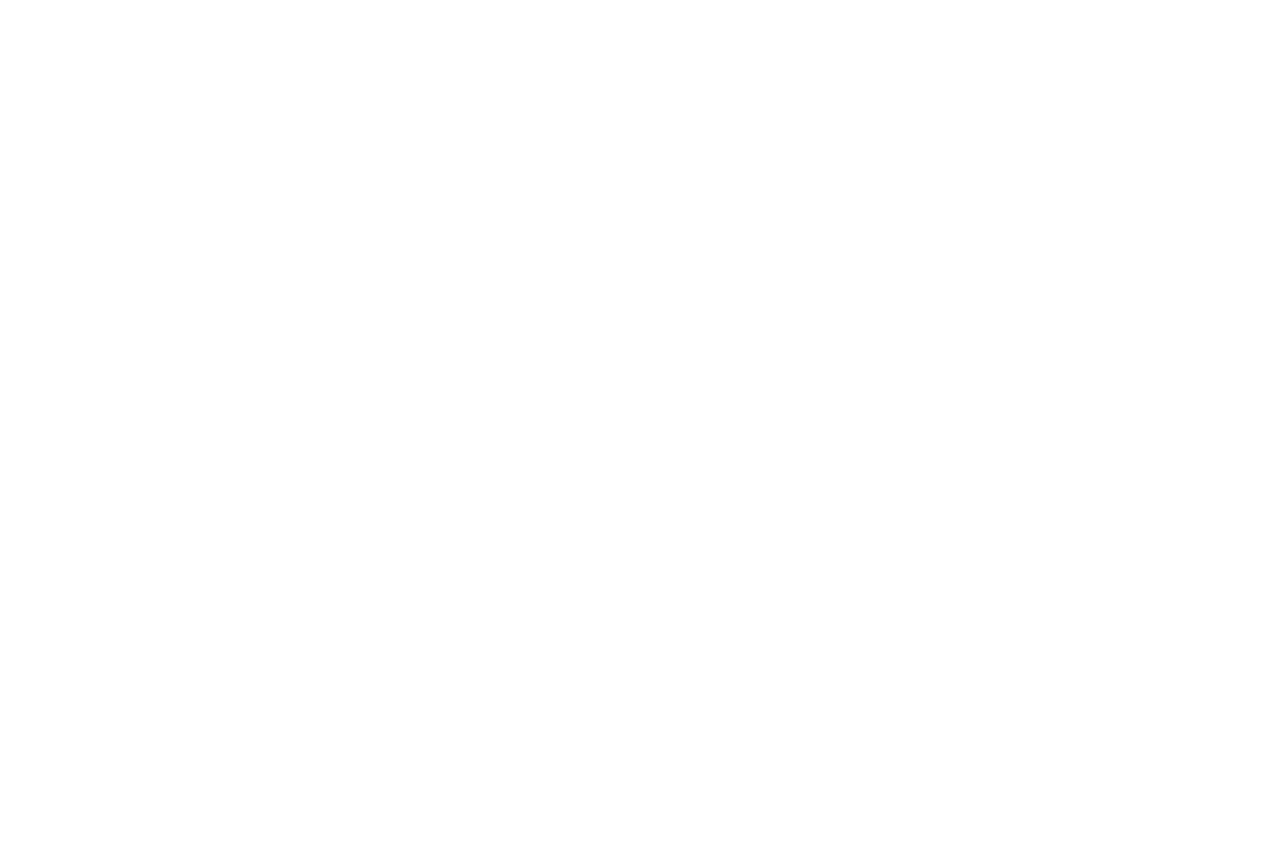
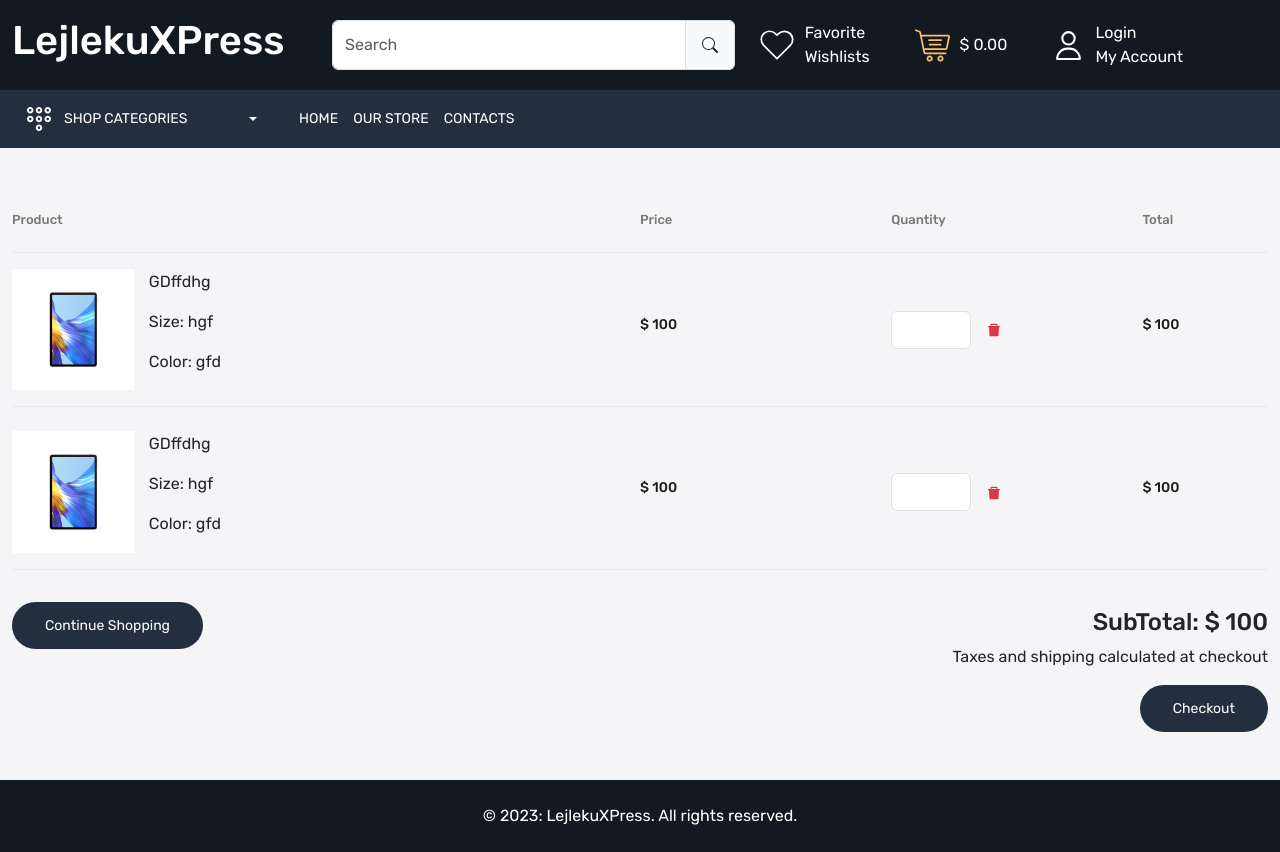
Before and after one commit to artternava/LejlekuXpress, a React (Create React App) app in the folder LejlekuXpress/Front-End/: page /cart in a window 1280 px wide. Before the commit this address had no page. Before the commit the page ends 800 px from the top, so only its background shows below. Built offline with nearby package versions, Linux system fonts and the light colour scheme.

Commit message:
Adding the Cart page

```diff
--- a/LejlekuXpress/Front-End/src/App.css
+++ b/LejlekuXpress/Front-End/src/App.css
@@ -814,3 +814,36 @@
 }
 
 /* Main Product Page end */
+
+
+/* Cart Page start */
+.cart-header, .cart-data{
+  border-bottom: 1px solid #eaeaea;
+}
+.cart-header h4{
+  font-size: 13px;
+  color: var(--color-777777);
+}
+.cart-col-1{
+  width: 40%;
+}
+.cart-col-1 .p{
+  color: var(--color-777777);
+  font-size: 14px;
+}
+.cart-col-2{
+  width: 10%;
+}
+.cart-col-3{
+  width: 10%;
+}
+.cart-col-4{
+  width: 10%;
+}
+
+.cart-data h5.price{
+  font-size: 14px;
+  color: var(--color-1c1c1b);
+}
+
+/* Cart Page end */
--- a/LejlekuXpress/Front-End/src/App.js
+++ b/LejlekuXpress/Front-End/src/App.js
@@ -12,6 +12,7 @@
 import Wishlist from './pages/Wishlist';
 import SingleProduct from './pages/SingleProduct';
 import UserDashboard from './pages/UserDashboard';
+import Cart from './pages/Cart';
 
 function App() {
   return (
@@ -29,6 +30,7 @@
             <Route path='signup' element={<Signup />}/>
             <Route path='wishlist' element={<Wishlist />}/>
             <Route path='userdashboard' element={<UserDashboard />}/>
+            <Route path='cart' element={<Cart />}/>
           </Route>
         </Routes>
       </BrowserRouter>
--- a/LejlekuXpress/Front-End/src/components/Header.js
+++ b/LejlekuXpress/Front-End/src/components/Header.js
@@ -43,7 +43,7 @@
                   </Link>
                 </div>
                 <div>
-                  <Link className="d-flex align-items-center gap-10 text-white">
+                  <Link to="Cart" className="d-flex align-items-center gap-10 text-white">
                     <img src="../images/cart.svg" alt="cart" />
                     <div className="d-flex flex-column gap-10">
                       <span className="badge bg-white text-dark"></span>
--- /dev/null
+++ b/LejlekuXpress/Front-End/src/pages/Cart.js
@@ -0,0 +1,99 @@
+import React from 'react'
+import Meta from '../components/Meta'
+import {AiFillDelete} from 'react-icons/ai'
+import{Link} from 'react-router-dom'
+const Cart = () => {
+  return (
+    <>
+    <Meta title={"Cart"}></Meta>
+    <section className='cart-wrapper home-wrapper-2 py-5'>
+        <div className='container-xxl'>
+            <div className='row'>
+                <div className='col-12'>
+                    <div className='cart-header py-3 d-flex justify-content-between align-content-center'>
+                        <h4 className='cart-col-1'>Product</h4>
+                        <h4 className='cart-col-2'>Price</h4>
+                        <h4 className='cart-col-3'>Quantity</h4>
+                        <h4 className='cart-col-4'>Total</h4>
+                    </div>
+                    <div className='cart-data py-3 mb-2 d-flex justify-content-between align-items-center'>
+                        <div className='cart-col-1 gap-15 d-flex align-items-center'>
+                            <div className='w-25'>
+                                <img src='images/tab1.jpg' className='img-fluid' alt=''></img>
+                            </div>
+                            <div className='w-75'>
+                                <p>GDffdhg</p>
+                                <p>Size: hgf</p>
+                                <p>Color: gfd</p>
+                            </div>
+                        </div>
+                        <div className='cart-col-2'>
+                            <h5 className='price'>$ 100</h5>
+                        </div>
+                        <div className='cart-col-3 d-flex align-items-center gap-15'>
+                            <div>
+                            <input className='form-control' type='number' name='' min={1} max={10} id=''></input>
+                            </div>
+                            <div>
+                                <AiFillDelete className='text-danger'/>
+                            </div>
+                        </div>
+                        <div className='cart-col-4'>
+                        <h5 className='price'>$ 100</h5>
+                        </div>
+                    </div>
+                    <div className='cart-data py-3 mb-2 d-flex justify-content-between align-items-center'>
+                        <div className='cart-col-1 gap-15 d-flex align-items-center'>
+                            <div className='w-25'>
+                                <img src='images/tab1.jpg' className='img-fluid' alt=''></img>
+                            </div>
+                            <div className='w-75'>
+                                <p>GDffdhg</p>
+                                <p>Size: hgf</p>
+                                <p>Color: gfd</p>
+                            </div>
+                        </div>
+                        <div className='cart-col-2'>
+                            <h5 className='price'>$ 100</h5>
+                        </div>
+                        <div className='cart-col-3 d-flex align-items-center gap-15'>
+                            <div>
+                            <input className='form-control' type='number' name='' min={1} max={10} id=''></input>
+                            </div>
+                            <div>
+                                <AiFillDelete className='text-danger'/>
+                            </div>
+                        </div>
+                        <div className='cart-col-4'>
+                        <h5 className='price'>$ 100</h5>
+                        </div>
+                    </div>
+                </div>
+                <div className='col-12 py-12 mt-4'>
+                   <div className='d-flex justify-content-between align-items-baseline'>
+                   <Link to="/Product" className='button'>
+                        Continue Shopping
+                    </Link>
+                    <div className='d-flex flex-column align-items-end'>
+                        <h4>SubTotal: $ 100</h4>
+                        <p>Taxes and shipping calculated at checkout</p>
+                        <Link to="/checkout" className='button'>Checkout</Link>
+                    </div>
+                   </div>
+                </div>
+            </div>
+        </div>
+    </section>
+
+
+
+
+
+
+
+
+    </>
+  )
+}
+
+export default Cart
--- a/LejlekuXpress/Front-End/src/pages/OurStore.js
+++ b/LejlekuXpress/Front-End/src/pages/OurStore.js
@@ -7,8 +7,8 @@
 const OurStore = () => {
   return (
     <>
-    {/* <Meta title="Our Store"></Meta>
-    <BreadCrumb title = "Our Store"></BreadCrumb> */}
+    <Meta title="Our Store"></Meta>
+    {/* <BreadCrumb title = "Our Store"></BreadCrumb> */}
     <div className='store-wrapper home-wrapper-2 py5'>
       <div className='container-xxl'>
         <div className='row'>
```
